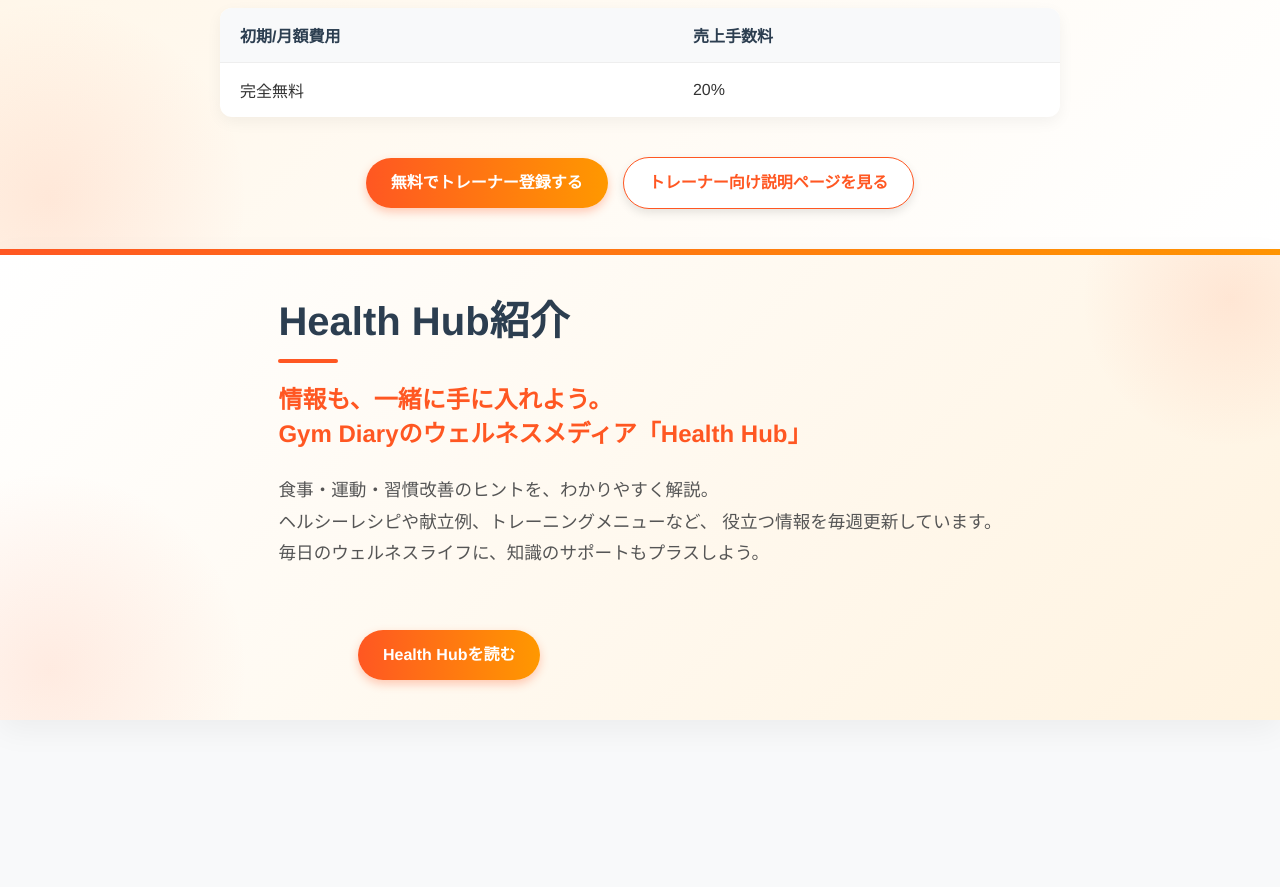
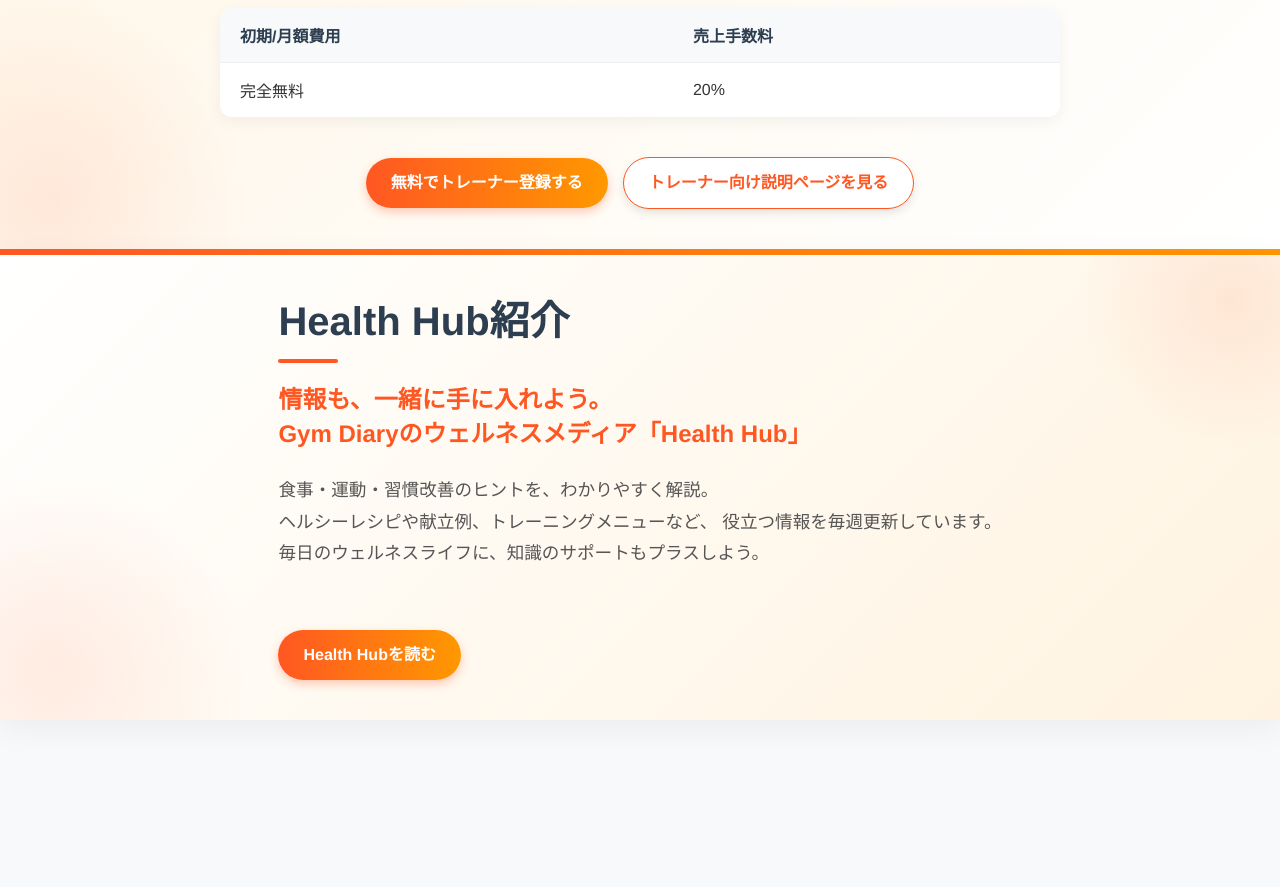
Before and after one commit to yuki00yossi/gymdiary-be, a Django app: page / in a window 1280 px wide. Shown: the part 2283-3170 px from the top of the page. Run offline with Django 5.2, Linux system fonts and the light colour scheme; parts of the project's set-up code (start-up, migrations or seed data) failed here and were passed over.

Commit message:
トップページのデザイン修正

```diff
--- a/templates/lp/index.html
+++ b/templates/lp/index.html
@@ -250,7 +250,7 @@
                         </div>
                     </div> -->
                     <div>
-                        <div class="cta-buttons" style="justify-content: center; margin-top: 20px;">
+                        <div class="cta-buttons" style="justify-content: flex-start; margin-top: 20px;">
                             <a href="https://gymdiary.tokyo/health-hub" class="cta-primary">Health Hubを読む</a>
                         </div>
                     </div>
```
